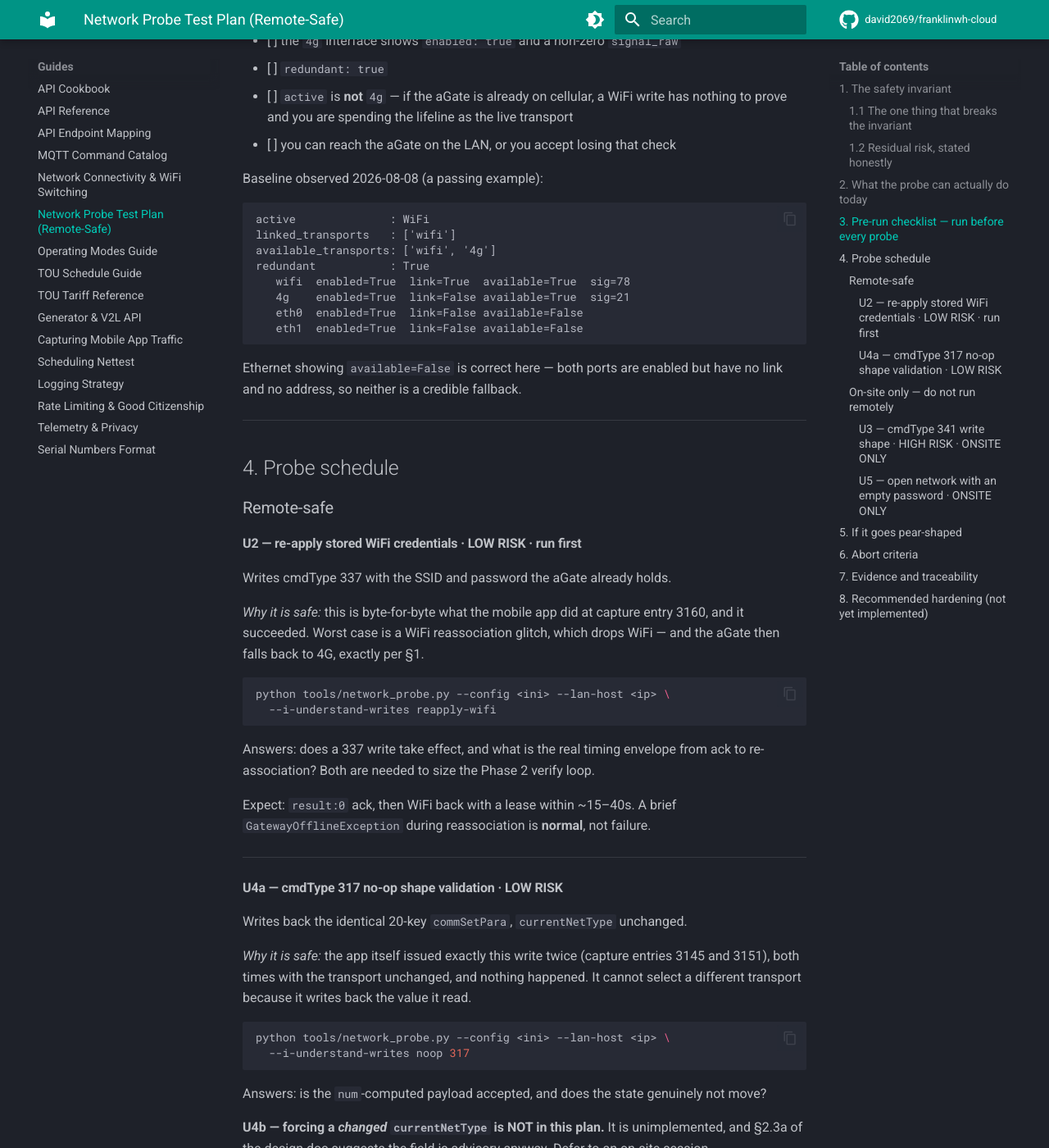
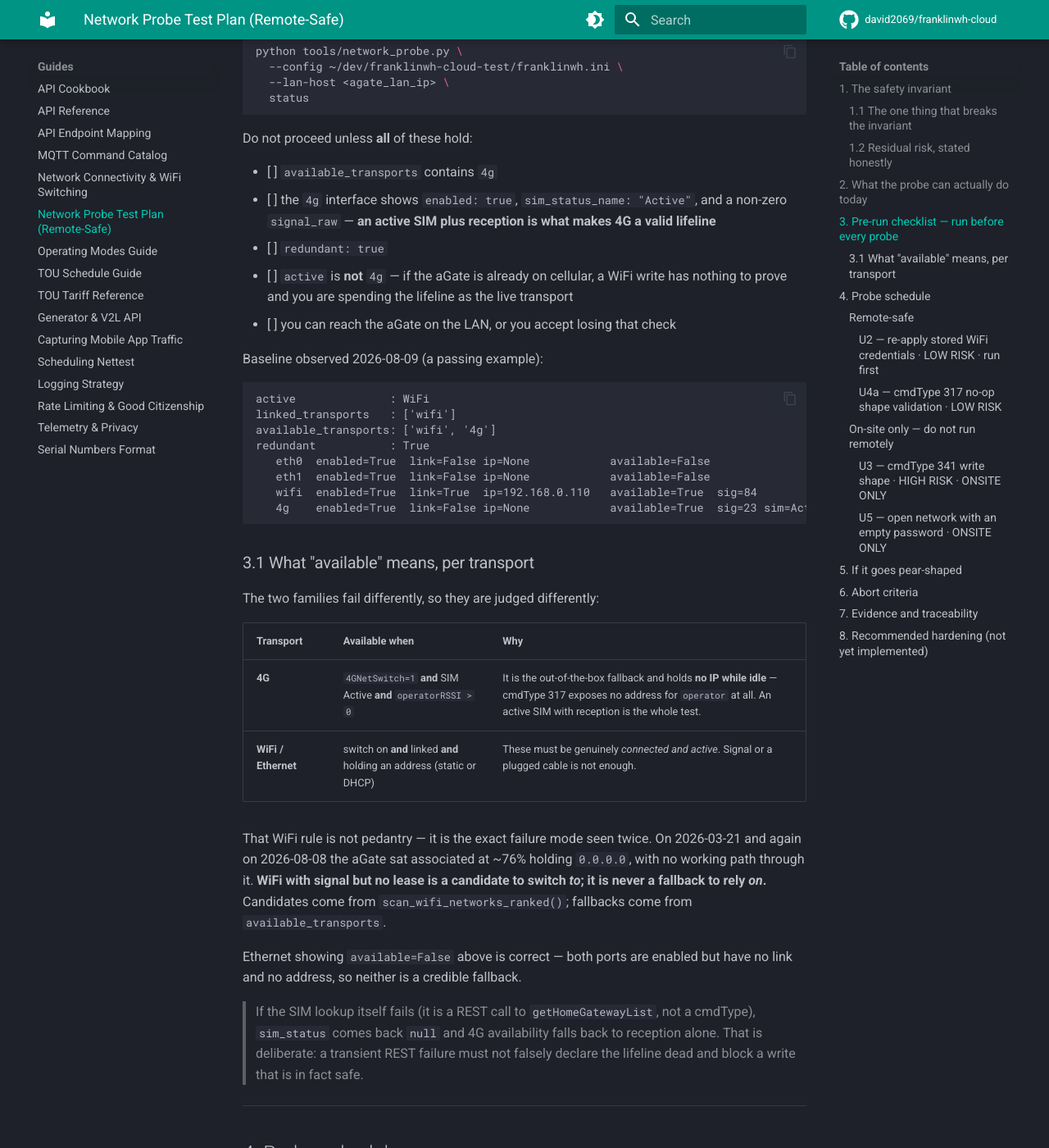
Before and after one commit to david2069/franklinwh-cloud, an MkDocs documentation site: the page built from docs/NETWORK_PROBE_TEST_PLAN.md, in a window 1280 px wide and 1400 px high, scrolled down 2654 px. Shown: the whole window at 82% size. Built offline with MkDocs 1.6.1 and Material for MkDocs 9.7.7, drawn with Linux system fonts in a browser that asks for light colours; comment, search, counter and statistics services are not loaded; some of the changed text lies outside the part shown.

Commit message:
fix(network): define transport availability as SIM+reception for 4G, address for the rest
Refines the availability model against how the hardware actually behaves. The
previous rule counted WiFi as available on signal alone, which conflated two
different questions: "could I switch TO this?" and "will this catch me if the
transport I am about to modify breaks?".

Those are judged differently because the two families fail differently:

  4G  — the out-of-the-box default fallback. It comes up on reboot, on crash,
        and whenever the primary fails, and it holds NO IP while idle (cmdType
        317 exposes no address for `operator` at all). The valid test is an
        ACTIVE SIM plus RECEPTION. This is also what the official app depends
        on: it runs over cellular while offering the WiFi/Ethernet choice.

  WiFi / Ethernet — must be genuinely connected and active, i.e. holding an
        address, static or DHCP. Signal or a plugged cable is not enough.

The WiFi change fixes a real defect. Under the old rule, WiFi associated at 76%
with 0.0.0.0 counted as a fallback — the exact state the aGate was in on
2026-03-21 and again on 2026-08-08, both times with no working path through it.
That state is a candidate for scan_wifi_networks_ranked(), never a fallback.

- get_network_state() now also reads simCardStatus. It lives on the gateway-list
  object rather than any cmdType, so it costs a REST call and no sendMqtt
  budget. The 4g interface gains sim_status and sim_status_name.
- The lookup is best-effort via gather(return_exceptions=True): if it fails,
  4G availability falls back to reception alone rather than falsely declaring
  the lifeline dead and blocking a write that is actually safe. The three MQTT
  reads remain mandatory and still propagate.

Docs updated in step: the design doc's preflight, the probe test plan's pre-run
checklist (now gating on SIM Active) and its new per-transport table, and
cli-raw.md.

Verified live: active WiFi with an address, cellular idle with SIM Active and
reception 23 -> available ['wifi', '4g'], redundant true, a WiFi write yielding
survivors {'4g'}. Ethernet correctly excluded — enabled but no link, no address.
Whole call takes ~10s including the extra REST hop.

Tests: 473 passing, with five new cases covering WiFi-signal-without-lease,
inactive SIM, active SIM, SIM-lookup failure, and MQTT failure still propagating.

Co-Authored-By: Claude Opus 5 (1M context) <noreply@anthropic.com>

````diff
--- a/docs/NETWORK_PROBE_TEST_PLAN.md
+++ b/docs/NETWORK_PROBE_TEST_PLAN.md
@@ -30,12 +30,20 @@ This is not a hope — it is the observed behaviour of the hardware:
 So the aGate both **falls back** when a transport fails and **returns** to the better one
 when it recovers. That is the whole basis for probing remotely.
 
+A valid 4G lifeline is precisely: **an active SIM with reception.** That is the
+out-of-the-box default fallback — it comes up on reboot, on crash, and whenever the primary
+transport fails. It is also what the official app relies on: it happily runs over cellular
+while letting you pick an available WiFi SSID or a connected Ethernet port.
+
 ### 1.1 The one thing that breaks the invariant
 
 The lifeline fails only if **4G itself is disabled or deregistered**. Concretely:
 
 - `4GNetSwitch` set to `0` — the aGate stops considering cellular at all.
-- SIM deregistered / no coverage — `operatorRSSI` drops to 0.
+- SIM inactive or removed — `simCardStatus` leaves `2 (Active)`.
+- No coverage — `operatorRSSI` drops to 0.
+
+The pre-run checklist in §3 gates on all three.
 
 `4GNetSwitch` is written by **cmdType 341**, whose write shape has *never been observed on
 the wire* and is inferred by analogy. **That is the single command capable of severing the
@@ -89,27 +97,48 @@ python tools/network_probe.py \
 Do not proceed unless **all** of these hold:
 
 - [ ] `available_transports` contains `4g`
-- [ ] the `4g` interface shows `enabled: true` and a non-zero `signal_raw`
+- [ ] the `4g` interface shows `enabled: true`, `sim_status_name: "Active"`, and a non-zero
+      `signal_raw` — **an active SIM plus reception is what makes 4G a valid lifeline**
 - [ ] `redundant: true`
 - [ ] `active` is **not** `4g` — if the aGate is already on cellular, a WiFi write has
       nothing to prove and you are spending the lifeline as the live transport
 - [ ] you can reach the aGate on the LAN, or you accept losing that check
 
-Baseline observed 2026-08-08 (a passing example):
+Baseline observed 2026-08-09 (a passing example):
 
 ```
 active              : WiFi
 linked_transports   : ['wifi']
 available_transports: ['wifi', '4g']
 redundant           : True
-   wifi  enabled=True  link=True  available=True  sig=78
-   4g    enabled=True  link=False available=True  sig=21
-   eth0  enabled=True  link=False available=False
-   eth1  enabled=True  link=False available=False
+   eth0  enabled=True  link=False ip=None            available=False
+   eth1  enabled=True  link=False ip=None            available=False
+   wifi  enabled=True  link=True  ip=192.168.0.110   available=True  sig=84
+   4g    enabled=True  link=False ip=None            available=True  sig=23 sim=Active
 ```
 
-Ethernet showing `available=False` is correct here — both ports are enabled but have no
+### 3.1 What "available" means, per transport
+
+The two families fail differently, so they are judged differently:
+
+| Transport | Available when | Why |
+|---|---|---|
+| **4G** | `4GNetSwitch=1` **and** SIM Active **and** `operatorRSSI > 0` | It is the out-of-the-box fallback and holds **no IP while idle** — cmdType 317 exposes no address for `operator` at all. An active SIM with reception is the whole test. |
+| **WiFi / Ethernet** | switch on **and** linked **and** holding an address (static or DHCP) | These must be genuinely *connected and active*. Signal or a plugged cable is not enough. |
+
+That WiFi rule is not pedantry — it is the exact failure mode seen twice. On 2026-03-21 and
+again on 2026-08-08 the aGate sat associated at ~76% holding `0.0.0.0`, with no working path
+through it. **WiFi with signal but no lease is a candidate to switch *to*; it is never a
+fallback to rely *on*.** Candidates come from `scan_wifi_networks_ranked()`; fallbacks come
+from `available_transports`.
+
+Ethernet showing `available=False` above is correct — both ports are enabled but have no
 link and no address, so neither is a credible fallback.
+
+> If the SIM lookup itself fails (it is a REST call to `getHomeGatewayList`, not a cmdType),
+> `sim_status` comes back `null` and 4G availability falls back to reception alone. That is
+> deliberate: a transient REST failure must not falsely declare the lifeline dead and block
+> a write that is in fact safe.
 
 ---
 
````
Also changed, not shown: docs/NETWORK_CONNECTIVITY_DESIGN.md (+9 -2 lines), docs/cli-raw.md (+16 -3 lines), 2 other files.
